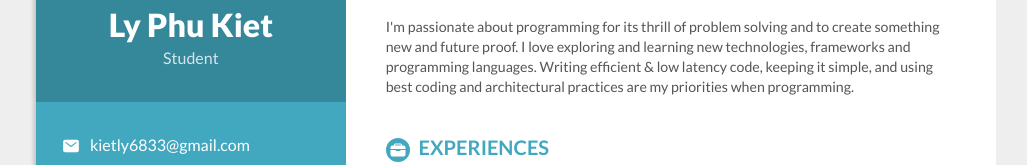
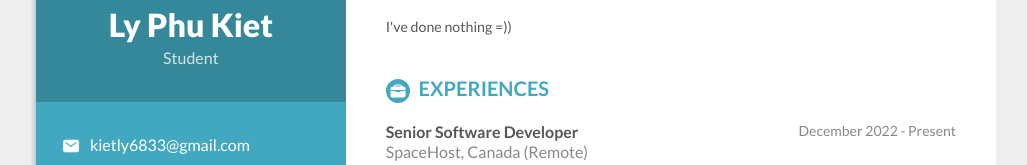
Before and after one commit to krakenluvu/krakenluvu.github.io, a plain HTML site: page index.html in a window 1280 px wide. Shown: the part 139-304 px from the top of the page, without its empty margins (124-1151 px from the left). Drawn offline with nearby package versions, Linux system fonts and the light colour scheme.

Commit message:
Update index.html

```diff
--- a/index.html
+++ b/index.html
@@ -79,7 +79,7 @@
                     <ion-icon name="person"></ion-icon>
                     <h2>Career Profile</h2>
                 </div>
-                <p class="main-desc">I'm passionate about programming for its thrill of problem solving and to create something new and future proof. I love exploring and learning new technologies, frameworks and programming languages. Writing efficient & low latency code, keeping it simple, and using best coding and architectural practices are my priorities when programming.
+                <p class="main-desc">I've done nothing =))
                 </p>
 
                 <div class="main-heading">
```
